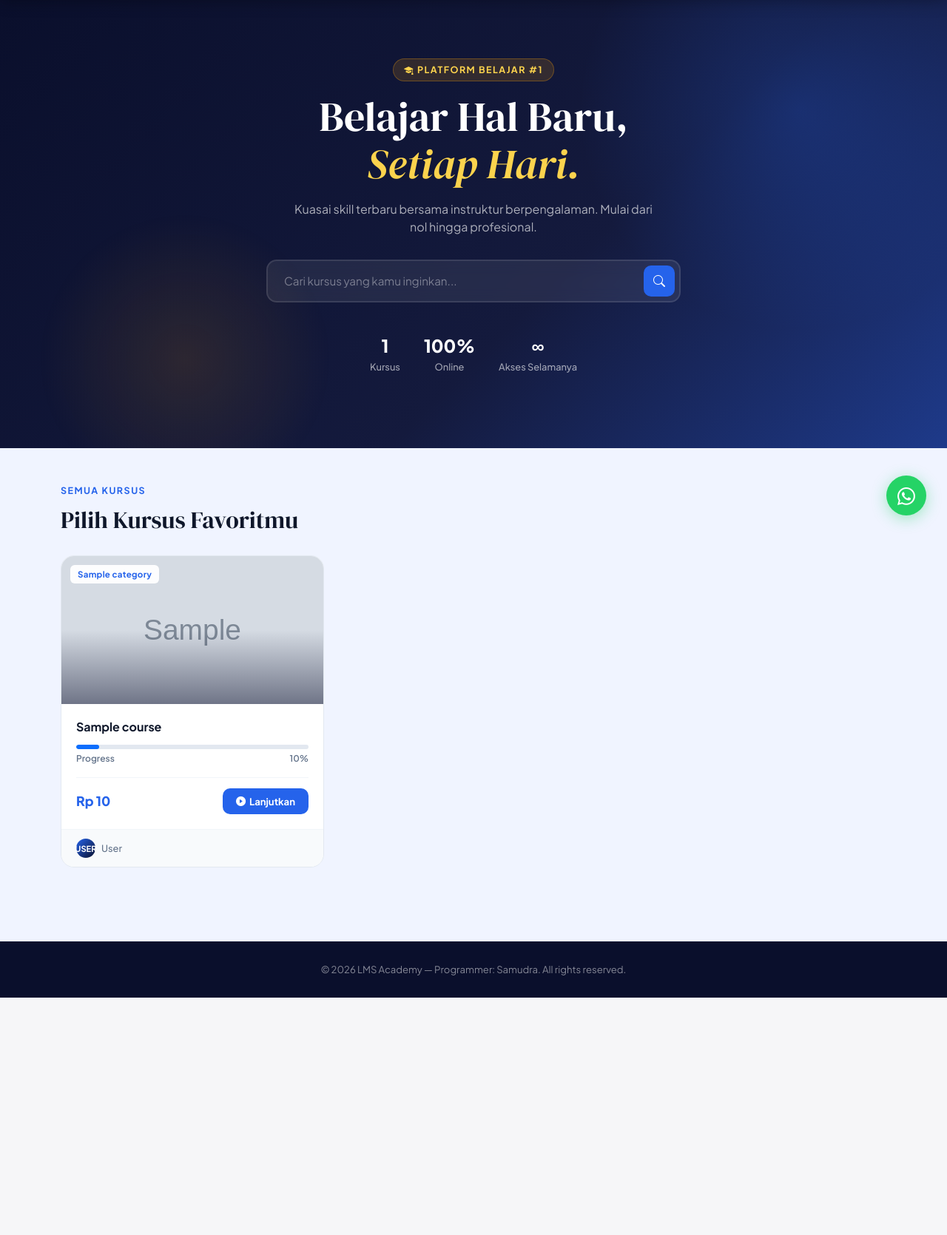
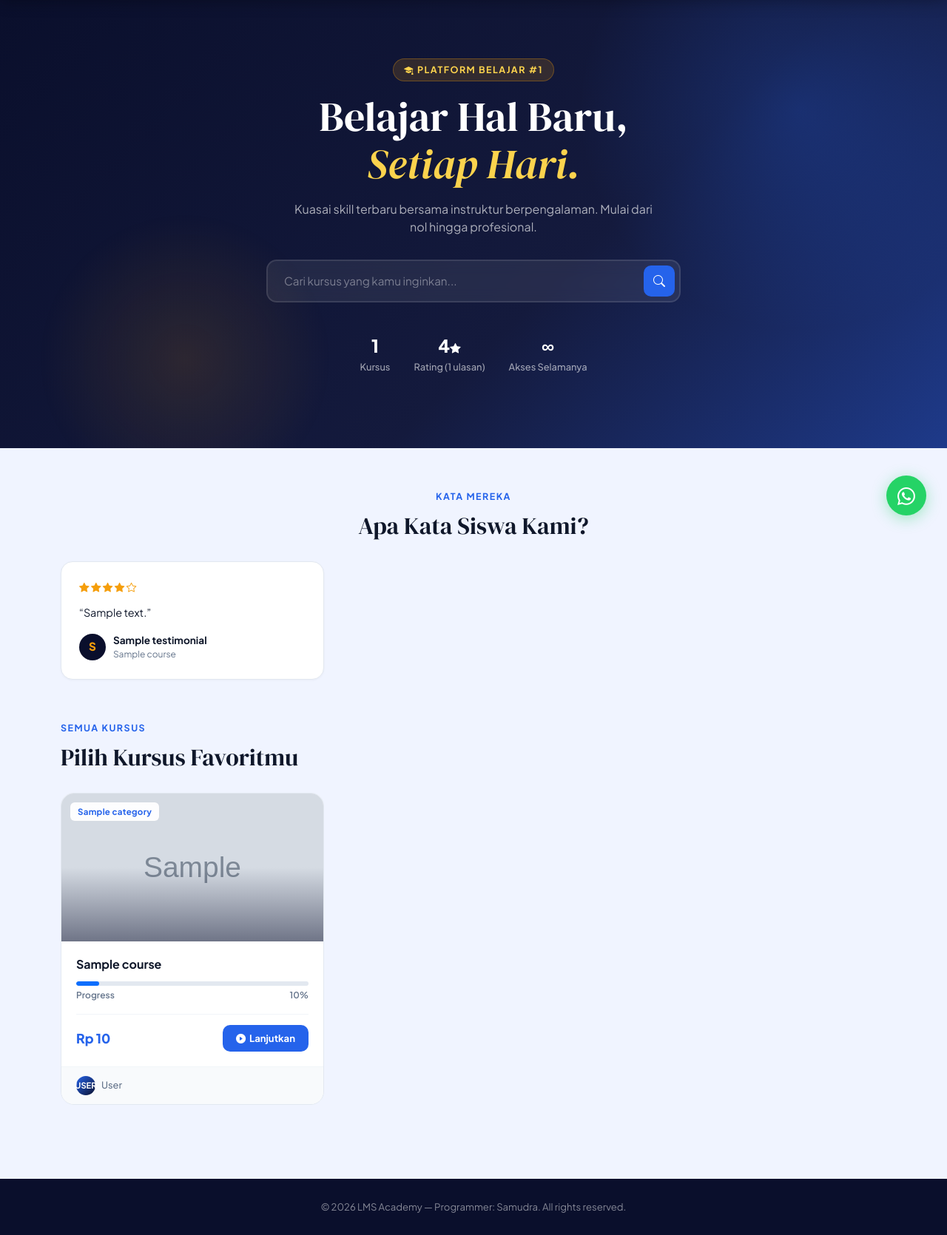
Before and after one commit to muhsamudra12/Simple_Lms, a Django app: template tasks/templates/tasks/index.html in a window 1280 px wide. Shown: the part 75-1745 px from the top of the page at 74% size. Before the commit the page ends 1424 px from the top, so only its background shows below. Run offline with Django 5.2, Linux system fonts and the light colour scheme; tables that the repository leaves empty hold one stand-in row (values such as "Sample post"); the template is opened without the code that fills it: values that come from a table or form of the project are taken from there, most other values are stand-ins (such as "Sample title", 1, 10 or a date in 2020); grey boxes marked "Sample" are stand-in pictures.

Commit message:
add preview public user

```diff
--- a/tasks/admin.py
+++ b/tasks/admin.py
@@ -75,8 +75,8 @@ class CourseContentAdmin(ImportExportModelAdmin):
 # ── Comment ───────────────────────────────────────────────
 @admin.register(Comment)
 class CommentAdmin(ImportExportModelAdmin):
-    list_display = ('nama_komentator', 'course', 'isi_komentar_singkat', 'dibuat_pada')
-    list_filter = ('course', 'dibuat_pada')
+    list_display = ('nama_komentator', 'course', 'rating', 'isi_komentar_singkat', 'dibuat_pada')
+    list_filter = ('rating', 'course', 'dibuat_pada')
     search_fields = ('nama_komentator', 'isi_komentar', 'course__name')
     ordering = ('-dibuat_pada',)
     readonly_fields = ('dibuat_pada',)
--- a/tasks/models.py
+++ b/tasks/models.py
@@ -60,6 +60,12 @@ class Comment(models.Model):
     )
     nama_komentator = models.CharField(max_length=100, verbose_name="Nama")
     isi_komentar = models.TextField(verbose_name="Komentar")
+    rating = models.PositiveSmallIntegerField(
+        default=5,
+        choices=[(1, '1'), (2, '2'), (3, '3'), (4, '4'), (5, '5')],
+        verbose_name="Rating",
+        help_text="Rating 1-5 bintang.",
+    )
     dibuat_pada = models.DateTimeField(auto_now_add=True, verbose_name="Waktu Komentar")
 
     class Meta:
--- a/tasks/templates/tasks/index.html
+++ b/tasks/templates/tasks/index.html
@@ -232,6 +232,60 @@
         font-weight: 800;
         color: white;
         margin-bottom: 2px;
+      }
+
+      /* ── TESTIMONIAL SECTION ───────────────────────────────── */
+      .testimonial-section {
+        padding: 56px 0 8px;
+      }
+      .testimonial-card {
+        background: #fff;
+        border: 1px solid #e2e8f0;
+        border-radius: 16px;
+        padding: 24px;
+        height: 100%;
+        display: flex;
+        flex-direction: column;
+        box-shadow: 0 1px 3px rgba(15,23,42,0.04);
+      }
+      .testimonial-stars {
+        color: var(--accent);
+        font-size: 0.85rem;
+        margin-bottom: 12px;
+      }
+      .testimonial-text {
+        color: var(--text-main);
+        font-size: 0.9rem;
+        line-height: 1.6;
+        flex-grow: 1;
+        margin-bottom: 16px;
+      }
+      .testimonial-author {
+        display: flex;
+        align-items: center;
+        gap: 10px;
+      }
+      .testimonial-avatar {
+        width: 36px;
+        height: 36px;
+        border-radius: 50%;
+        background: var(--navy);
+        color: var(--accent);
+        display: flex;
+        align-items: center;
+        justify-content: center;
+        font-weight: 800;
+        font-size: 0.95rem;
+        flex-shrink: 0;
+      }
+      .testimonial-name {
+        font-weight: 700;
+        font-size: 0.85rem;
+        color: var(--text-main);
+      }
+      .testimonial-course {
+        font-size: 0.75rem;
+        color: var(--text-muted);
       }
 
       /* ── SECTION ── */
@@ -546,12 +600,52 @@
           </form>
         </div>
         <div class="hero-stats">
-          <div class="hero-stat"><strong>{{ courses|length }}</strong> Kursus</div>
+          <div class="hero-stat"><strong>{{ total_courses }}</strong> Kursus</div>
+          {% if avg_rating %}
+          <div class="hero-stat"><strong>{{ avg_rating }}<i class="bi bi-star-fill" style="font-size:0.6em; vertical-align:1px;"></i></strong> Rating ({{ total_reviews }} ulasan)</div>
+          {% else %}
           <div class="hero-stat"><strong>100%</strong> Online</div>
+          {% endif %}
           <div class="hero-stat"><strong>∞</strong> Akses Selamanya</div>
         </div>
       </div>
     </section>
+
+    {% if testimonials %}
+    <section class="testimonial-section">
+      <div class="container">
+        <div class="text-center mb-4">
+          <div class="section-label">Kata Mereka</div>
+          <div class="section-title">Apa Kata Siswa Kami?</div>
+        </div>
+        <div class="row g-4">
+          {% for t in testimonials %}
+          <div class="col-md-6 col-lg-4">
+            <div class="testimonial-card">
+              <div class="testimonial-stars">
+                {% for i in "12345" %}
+                  {% if forloop.counter <= t.rating %}
+                    <i class="bi bi-star-fill"></i>
+                  {% else %}
+                    <i class="bi bi-star"></i>
+                  {% endif %}
+                {% endfor %}
+              </div>
+              <p class="testimonial-text">&ldquo;{{ t.isi_komentar|truncatechars:140 }}&rdquo;</p>
+              <div class="testimonial-author">
+                <div class="testimonial-avatar">{{ t.nama_komentator|slice:":1"|upper }}</div>
+                <div>
+                  <div class="testimonial-name">{{ t.nama_komentator }}</div>
+                  <div class="testimonial-course">{{ t.course.name }}</div>
+                </div>
+              </div>
+            </div>
+          </div>
+          {% endfor %}
+        </div>
+      </div>
+    </section>
+    {% endif %}
 
     <!-- CONTENT -->
     <div class="container" style="padding-top: 48px; padding-bottom: 20px;">
```
Also changed, not shown: tasks/api.py (+7 -1 lines), tasks/templates/tasks/detail.html (+49 -0 lines), tasks/views.py (+41 -2 lines), tasks/migrations/0019_comment_rating.py (added).
